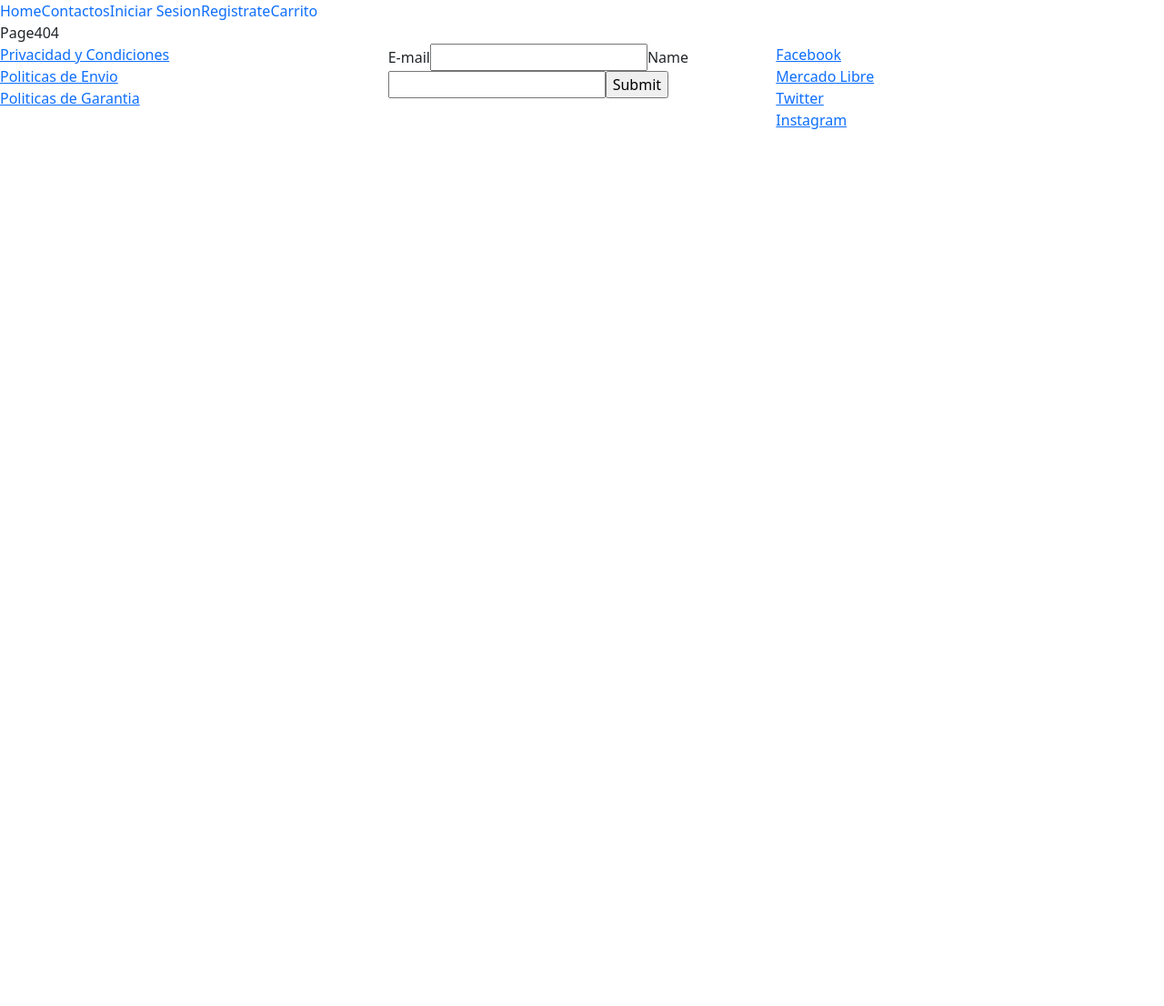
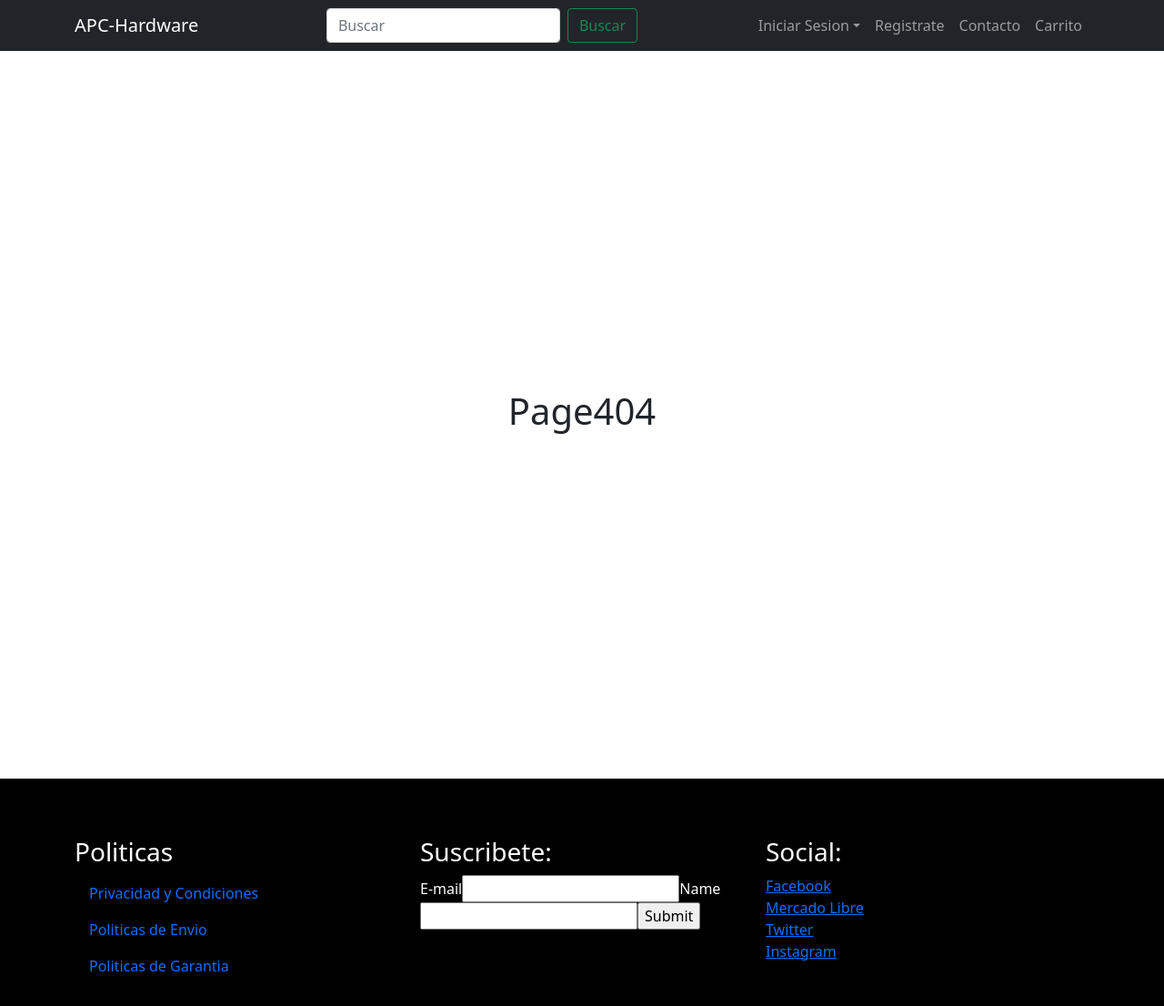
Before and after one commit to elx3020/apc-hardware, a React (Create React App) app: page / in a window 1280 px wide. Shown: the top 1106 px of the page at 91% size. Before the commit the page ends 800 px from the top, so only its background shows below. Built offline with nearby package versions, Linux system fonts and the light colour scheme.

Commit message:
nav-bar and footer with bootstrap react

```diff
--- a/package.json
+++ b/package.json
@@ -7,6 +7,7 @@
     "@testing-library/react": "^11.2.7",
     "@testing-library/user-event": "^12.8.3",
     "bootstrap": "^5.1.3",
+    "cdbreact": "^1.5.1",
     "react": "^17.0.2",
     "react-bootstrap": "^2.3.1",
     "react-dom": "^17.0.2",
--- a/src/components/layout/Footer/Footer.jsx
+++ b/src/components/layout/Footer/Footer.jsx
@@ -1,30 +1,33 @@
 import React from "react";
 
 import { Link } from "react-router-dom";
-
+import Container from "react-bootstrap/Container";
+import Col from "react-bootstrap/Col";
+import Row from "react-bootstrap/Row";
+import Nav from "react-bootstrap/Nav";
 function Footer() {
   return (
-    <div
-      style={{
-        position: "relative",
-        marginTop: "auto",
-        bottom: 0,
-        display: "grid",
-        gridTemplateColumns: "repeat(3, 1fr)",
-        gridTemplateRows: "1fr",
-        gridColumnGap: "0px",
-        gridRowGap: "0px",
-      }}
-    >
+    <div style={{ backgroundColor: "black", padding: "5% 0", color: "white" }}>
+      <Container>
+        <Row>
+          <Col xs>
             <div style={{ display: "flex", flexDirection: "column" }}>
-        <Link to="/privacy-policy">Privacidad y Condiciones</Link>
-        <Link to="/delivery-policy">Politicas de Envio</Link>
-        <Link to="/warranty-policy">Politicas de Garantia</Link>
+              <h3>Politicas</h3>
+
+              <Nav.Link as={Link} to="/privacy-policy">
+                Privacidad y Condiciones
+              </Nav.Link>
+              <Nav.Link as={Link} to="/delivery-policy">
+                Politicas de Envio
+              </Nav.Link>
+              <Nav.Link as={Link} to="/warranty-policy">
+                Politicas de Garantia
+              </Nav.Link>
             </div>
-
-      {/* newsletter form */}
-
+          </Col>
+          <Col xs={{ order: 12 }}>
             <div>
+              <h3>Suscribete:</h3>
               <form>
                 <label htmlFor="email">E-mail</label>
                 <input type="email" name="email" />
@@ -33,13 +36,20 @@ function Footer() {
                 <input type="submit" />
               </form>
             </div>
-
+          </Col>
+          <Col xs={{ order: 1 }}>
             <div style={{ display: "flex", flexDirection: "column" }}>
+              <h3>Social:</h3>
               <a href="#">Facebook</a>
               <a href="#">Mercado Libre</a>
               <a href="#">Twitter</a>
               <a href="#">Instagram</a>
             </div>
+          </Col>
+        </Row>
+      </Container>
+
+      {/* newsletter form */}
     </div>
   );
 }
--- a/src/components/layout/NavBar/NavBar.js
+++ b/src/components/layout/NavBar/NavBar.js
@@ -1,24 +1,59 @@
 import { Link } from "react-router-dom";
+
+import Navbar from "react-bootstrap/Navbar";
+import Container from "react-bootstrap/Container";
+import Form from "react-bootstrap/Form";
+import FormControl from "react-bootstrap/FormControl";
+import Nav from "react-bootstrap/Nav";
+import Button from "react-bootstrap/Button";
+import NavDropdown from "react-bootstrap/NavDropdown";
 
 const NavBar = (props) => {
   return (
-    <div>
-      <Link to="/" style={{ textDecoration: "none" }}>
-        Home
-      </Link>
-      <Link to="/contacto" style={{ textDecoration: "none" }}>
-        Contactos
-      </Link>
-      <Link to="/iniciar-sesion" style={{ textDecoration: "none" }}>
-        Iniciar Sesion
-      </Link>
-      <Link to="/sign-up" style={{ textDecoration: "none" }}>
-        Registrate
-      </Link>
-      <Link to="/userTest/carrito" style={{ textDecoration: "none" }}>
-        Carrito
-      </Link>
-    </div>
+    <Navbar sticky="top" bg="dark" variant="dark" expand="lg">
+      <Container>
+        <Navbar.Brand as={Link} to="/apc-hardware">
+          APC-Hardware
+        </Navbar.Brand>
+
+        <Form className="d-flex">
+          <FormControl
+            type="search"
+            placeholder="Buscar"
+            className="me-2"
+            aria-label="Buscar"
+          ></FormControl>
+          <Button variant="outline-success">Buscar</Button>
+        </Form>
+        <Nav className="justify-content-end">
+          <NavDropdown title="Iniciar Sesion">
+            <NavDropdown.Item as={Link} to="/iniciar-sesion">
+              Iniciar Sesion
+            </NavDropdown.Item>
+            <NavDropdown.Item as={Link} to="/profile/testUser">
+              Perfil
+            </NavDropdown.Item>
+            <NavDropdown.Item as={Link} to="/testUser/orders">
+              Ordenes
+            </NavDropdown.Item>
+            <NavDropdown.Item as={Link} to="/testUser/tickets">
+              Tickets
+            </NavDropdown.Item>
+          </NavDropdown>
+
+          <Nav.Link as={Link} to="/sign-up">
+            Registrate
+          </Nav.Link>
+          <Nav.Link as={Link} to="/contacto">
+            Contacto
+          </Nav.Link>
+
+          <Nav.Link as={Link} to="/userTest/carrito">
+            Carrito
+          </Nav.Link>
+        </Nav>
+      </Container>
+    </Navbar>
   );
 };
 
--- a/src/pages/OrdersPage/OrderPage.js
+++ b/src/pages/OrdersPage/OrderPage.js
@@ -1,8 +1,12 @@
 import React from "react";
 import { connect } from "react-redux";
-
+import PageMarker from "../../components/layout/PageFiller/PageMarker";
 export const OrderPage = (props) => {
-  return <div>OrderPage</div>;
+  return (
+    <div>
+      <PageMarker pageName="OrderPage" />
+    </div>
+  );
 };
 
 const mapStateToProps = (state) => ({});
--- a/src/pages/Page404/Page404.jsx
+++ b/src/pages/Page404/Page404.jsx
@@ -1,5 +1,11 @@
 import React from "react";
 
+import PageMarker from "../../components/layout/PageFiller/PageMarker";
+
 export default function Page404() {
-  return <div>Page404</div>;
+  return (
+    <div>
+      <PageMarker pageName="Page404" />
+    </div>
+  );
 }
--- a/src/pages/ProfilePage/ProfilePage.jsx
+++ b/src/pages/ProfilePage/ProfilePage.jsx
@@ -1,8 +1,14 @@
 import React from "react";
 import { connect } from "react-redux";
 
+import PageMarker from "../../components/layout/PageFiller/PageMarker";
+
 export const ProfilePage = (props) => {
-  return <div>ProfilePage</div>;
+  return (
+    <div>
+      <PageMarker pageName="ProfilePage" />
+    </div>
+  );
 };
 
 const mapStateToProps = (state) => ({});
--- a/src/pages/TicketPage/TicketPage.jsx
+++ b/src/pages/TicketPage/TicketPage.jsx
@@ -1,8 +1,14 @@
 import React from "react";
 import { connect } from "react-redux";
 
+import PageMarker from "../../components/layout/PageFiller/PageMarker";
+
 export const TicketPage = (props) => {
-  return <div>TicketPage</div>;
+  return (
+    <div>
+      <PageMarker pageName="TicketPage" />
+    </div>
+  );
 };
 
 const mapStateToProps = (state) => ({});
```
Also changed, not shown: 1 other file (tests, documents, lock files or other folders). Lines whose indentation alone changed are shown as unchanged.
